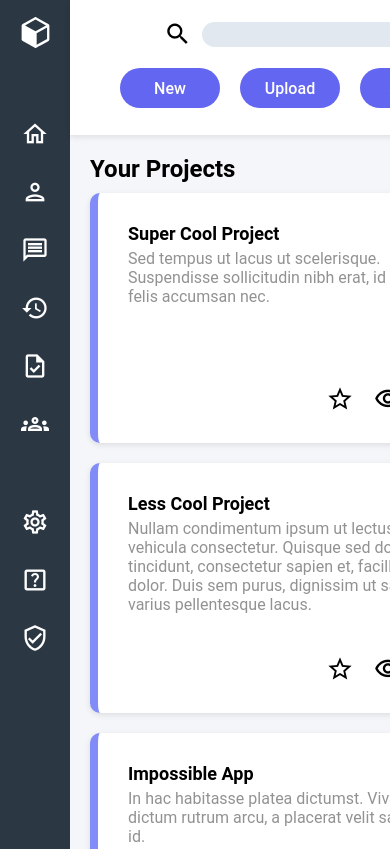
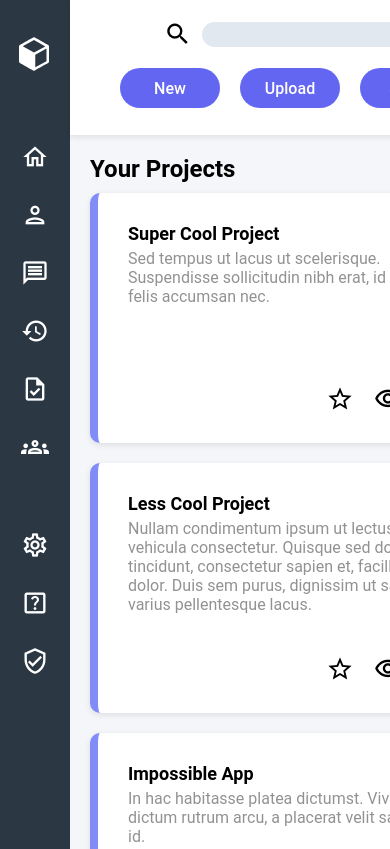
Before and after one commit to ipeng5/admin-dashboard, a plain HTML site: page index.html in a window 390 px wide. Shown: the top 849 px of the page. Drawn offline with Linux system fonts and the light colour scheme.

Commit message:
Add padding-top to svg

```diff
--- a/style.css
+++ b/style.css
@@ -23,7 +23,6 @@ body {
     grid-template-rows: 160px 5fr;
     width: 100vw;
     height: 100vh;
-    position: absolute;
 }
 
 header {
@@ -143,6 +142,7 @@ aside {
     flex-direction: column;
     gap: 40px;
     padding: 30px;
+    position: relative;
 }
 
 
@@ -429,10 +429,11 @@ h3 {
     .side-link {
         padding: 15px;
         justify-content: center;
+
     }
 
     svg {
-        padding-left: 3px;
+        padding-top: 20px;
     }
 
     main {
```
